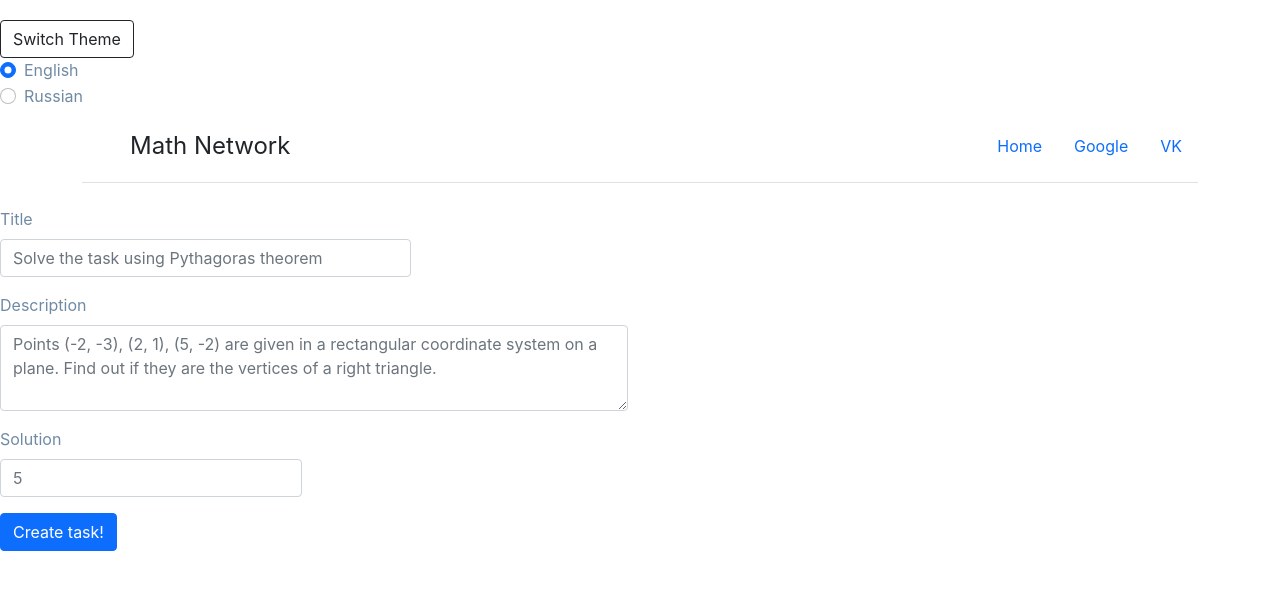
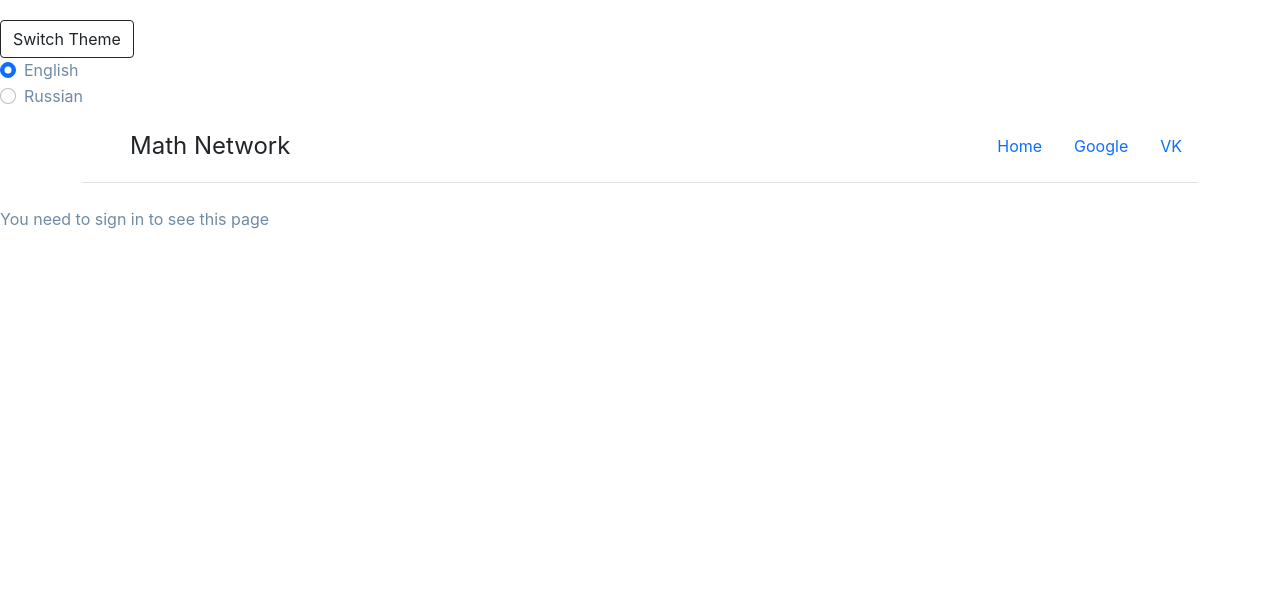
Before and after one commit to iyozh/math-network, a React (Create React App) app in the folder client/: page /createTask in a window 1280 px wide. Shown: the top 590 px of the page. Built offline with nearby package versions, Linux system fonts and the light colour scheme; no server answers; what i18next-xhr-backend would draw is missing.

Commit message:
createtaskform constraint if user isnt auth

```diff
--- a/client/src/components/CreateTaskForm.jsx
+++ b/client/src/components/CreateTaskForm.jsx
@@ -16,7 +16,8 @@ class CreateTaskForm extends Component {
             title: "",
             description: "",
             solution: "",
-            authenticated: false
+            authenticated: false,
+            user: {}
         };
 
         this.handleSubmit = this.handleSubmit.bind(this);
@@ -67,15 +68,18 @@ class CreateTaskForm extends Component {
         const {authenticated} = this.state
         const [theme, toggleTheme] = this.props.switchTheme;
         const {t} = this.props
+        const {user} = this.state
         return (
             <ThemeProvider  theme = {theme === 'light' ? lightTheme : darkTheme}>
                 <GlobalStyles />
                 <Toggle t={t} theme={theme} toggleTheme={toggleTheme} />
+
                         <div>
                             <Header
                                 authenticated={authenticated}
                                 handleNotAuthenticated={this._handleNotAuthenticated}
                             />
+                            {(!Object.keys(user).length) ? "You need to sign in to see this page" :
                             <Form method="post" action={`${window.env.REACT_APP_SERVER_URL}/tasks/create`} noValidate validated={this.state.validated} onSubmit={this.handleSubmit} >
                                 <Row xs={3}>
                                     <Form.Group className="mb-3" controlId="exampleForm.ControlInput1">
@@ -97,7 +101,9 @@ class CreateTaskForm extends Component {
                                 </Row>
                                 <Button  type="submit">{t('createTask.createButton')}</Button>
                             </Form>
+                            }
                         </div>
+
             </ThemeProvider>
         );
     }
```
Lines whose indentation alone changed are shown as unchanged.
